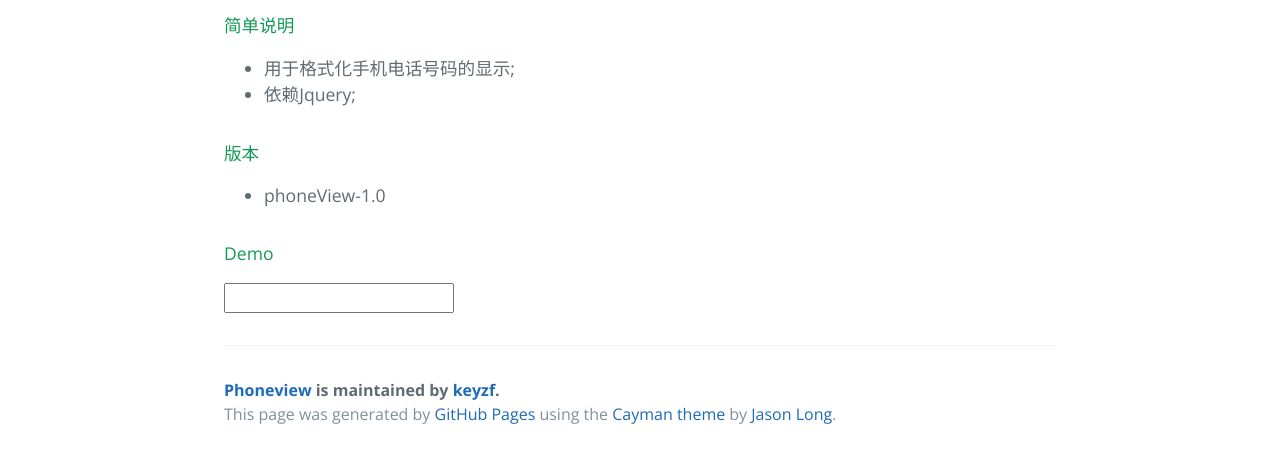
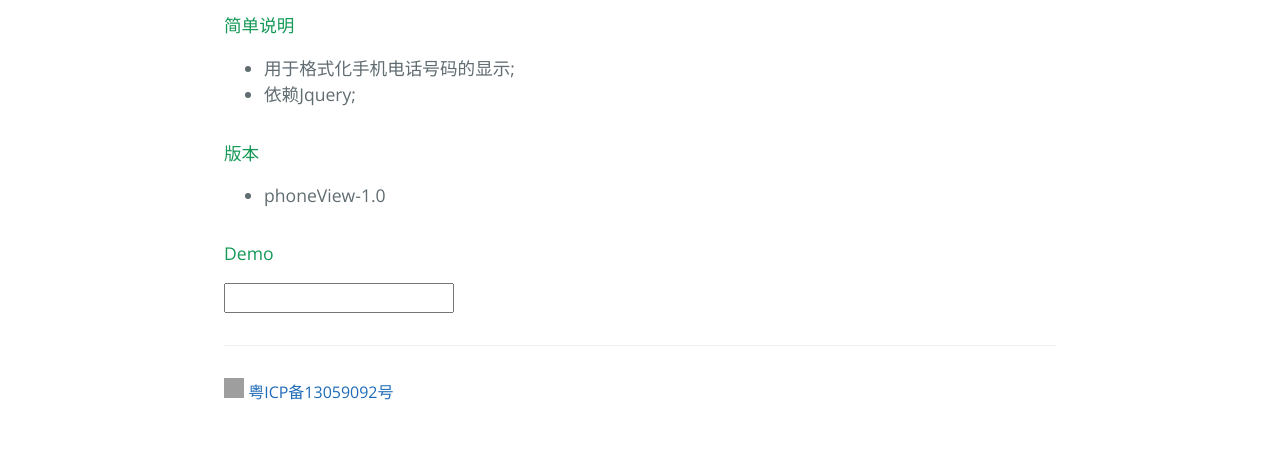
Before and after one commit to keyzf/phoneView, a plain HTML site: page index.html in a window 1280 px wide. Shown: the part 487-945 px from the top of the page. After the commit the page ends 923 px from the top, so only its background shows below. Drawn offline with nearby package versions, Linux system fonts and the light colour scheme; grey boxes are pictures that could not be loaded.

Commit message:
Update index.html
beian

```diff
--- a/index.html
+++ b/index.html
@@ -45,15 +45,22 @@
 </div>
 
 
-      <footer class="site-footer">
-        <span class="site-footer-owner"><a href="https://github.com/keyzf/phoneView">Phoneview</a> is maintained by <a href="https://github.com/keyzf">keyzf</a>.</span>
+           <footer class="site-footer">
 
-        <span class="site-footer-credits">This page was generated by <a href="https://pages.github.com">GitHub Pages</a> using the <a href="https://github.com/jasonlong/cayman-theme">Cayman theme</a> by <a href="https://twitter.com/jasonlong">Jason Long</a>.</span>
+		  <img style="width: 20px; height: 20px;" src="http://www.beian.gov.cn/img/ghs.png" alt="备案标识" />
+<a id="beian" href="http://beian.miit.gov.cn" target="_blank" rel="nofollow noopener noreferrer">粤ICP备13059092号-2</a>
       </footer>
 
     </section>
 <script type="text/javascript">
     $("#phone").phoneView();
+	if (location.host.indexOf('zhangzhifu') !== -1)
+	{
+		$("#beian").text('粤ICP备13059092号-2')
+	} else {
+		$("#beian").text('粤ICP备13059092号')
+	}
+
 </script>
 
   </body>
```
